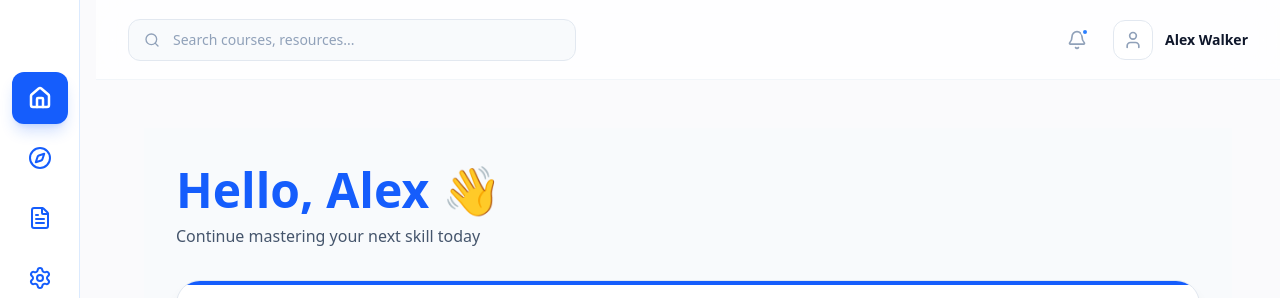
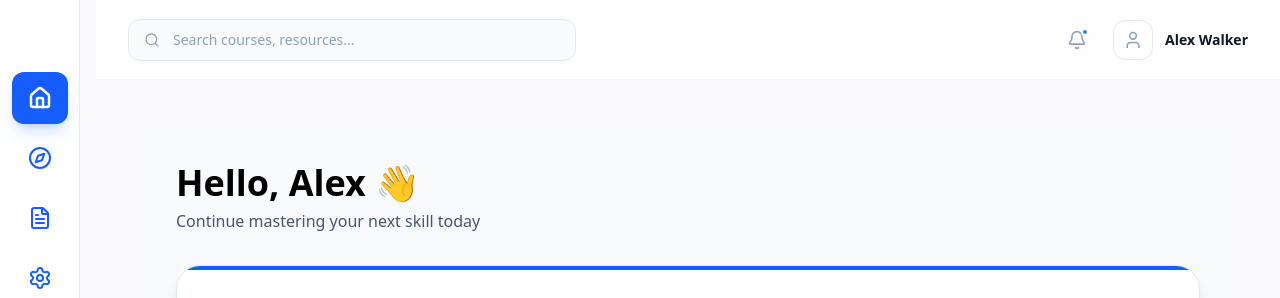
Before and after one commit to JesseJohn7/sabiskill, a Next.js app: page /dashboard in a window 1280 px wide. Shown: the top 298 px of the page. Built offline with nearby package versions, Linux system fonts and the light colour scheme.

Commit message:
greeting text

```diff
--- a/app/dashboard/components/Hometab.tsx
+++ b/app/dashboard/components/Hometab.tsx
@@ -41,9 +41,9 @@ const HomeTab: React.FC<HomeTabProps> = ({ onNavigate }) => {
   return (
     <div className="min-h-screen bg-slate-50 px-3 sm:px-4 md:px-6 lg:px-8 py-4 sm:py-6 md:py-8">
       {/* Header Section */}
-      <div className="max-w-7xl mx-auto mb-6 sm:mb-8">
+      <div className="max-w-5xl mx-auto mb-6 sm:mb-8">
         <div className="space-y-1">
-          <h1 className="text-2xl sm:text-3xl md:text-2xl lg:text-5xl font-black text-blue-600 leading-tight">
+          <h1 className="text-2xl sm:text-3xl md:text-2xl lg:text-4xl font-black text-black leading-tight">
             Hello, Alex 👋
           </h1>
           <p className="text-xs sm:text-sm md:text-base text-slate-600 font-medium">
```
